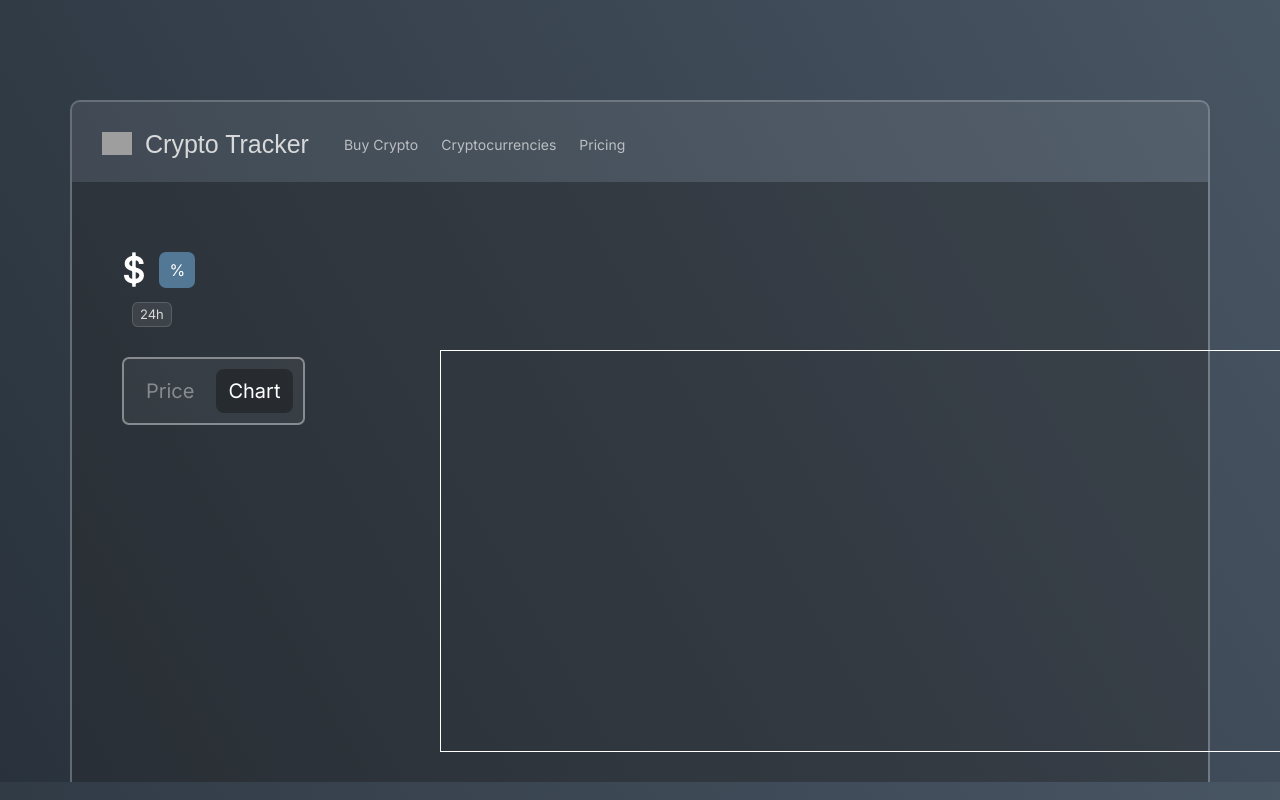
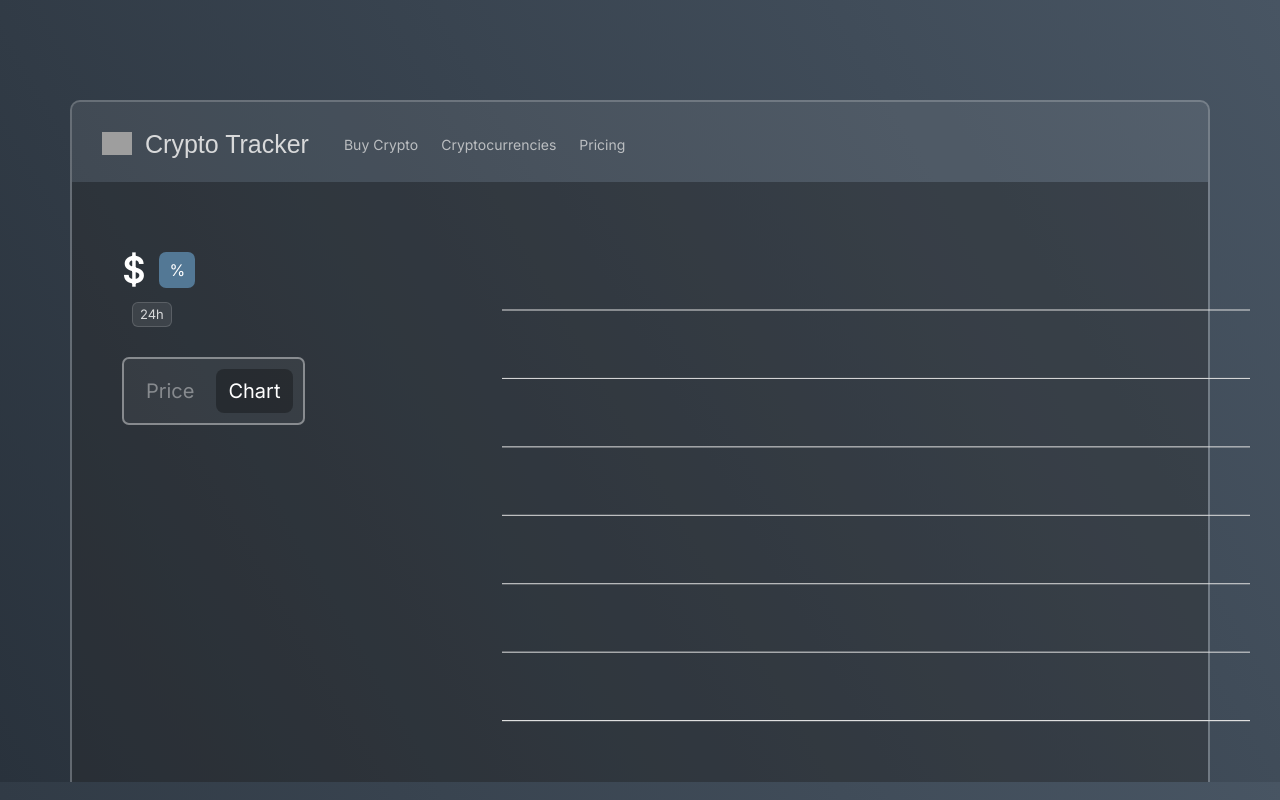
Before and after one commit to cosmospluism/react-crypto-tracker, a React (Create React App) app: page /1/chart in a window 1280 px wide. Both pictures are taken after a click on the item "Buy Crypto". Built offline with nearby package versions, Linux system fonts and the light colour scheme; no server answers; grey boxes are pictures that could not be loaded; a web font is replaced by a local one.

Commit message:
Created a chart using apexcharts

```diff
--- a/src/routes/Chart.tsx
+++ b/src/routes/Chart.tsx
@@ -1,31 +1,73 @@
+import styled from "styled-components";
 import ApexCharts from "react-apexcharts";
 import { useQuery } from "react-query";
 import { fetchCoinOhlc } from "../api";
-import styled from "styled-components";
 
 const Container = styled.div`
   position: absolute;
-  top: 350px;
-  left: 440px;
+  /* top: 350px; */
+  /* left: 440px; */
+  /* height: 400px;
+  width: 850px; */
+  top: 280px;
+  left: 490px;
   height: 400px;
-  width: 850px;
-  border: 1px solid white;
+  width: 770px;
 `;
 
+// interface
 interface IChart {
   coinId: string;
   coinSymbol: string;
 }
 
+interface IData {
+  time_open: number;
+  time_close: number;
+  open: string;
+  high: string;
+  low: string;
+  close: string;
+  volume: string;
+  market_cap: number;
+}
+
 function Chart({ coinId, coinSymbol }: IChart) {
-  const { data } = useQuery(["coinOhlc", coinId], () =>
+  const { data } = useQuery<IData[]>(["coinOhlc", coinId], () =>
     fetchCoinOhlc(coinId, coinSymbol)
   );
   console.log(data);
 
   return (
     <Container>
-      {/* <ApexCharts type="area" height={350} series={[]} /> */}
+      <ApexCharts
+        type="area"
+        options={{
+          xaxis: {
+            axisTicks: {
+              show: false,
+            },
+          },
+          yaxis: {
+            show: false,
+          },
+          chart: {
+            toolbar: {
+              show: false,
+            },
+          },
+          fill: {
+            type: "gradient",
+            gradient: { gradientToColors: ["lightblue"], stops: [0, 100] },
+          },
+        }}
+        series={[
+          {
+            name: "price",
+            data: data?.map((price) => Number(price.close)) ?? [],
+          },
+        ]}
+      />
     </Container>
   );
 }
--- a/src/routes/Coin.tsx
+++ b/src/routes/Coin.tsx
@@ -144,10 +144,6 @@ const Btn = styled.button<{ $isActive: boolean }>`
   &:nth-child(2) {
     margin-left: 10px;
   }
-  &:hover {
-    background-color: rgba(0, 0, 0, 0.3);
-    color: white;
-  }
 `;
 
 // interface
@@ -171,7 +167,6 @@ function Coin() {
   const { isLoading, data } = useQuery<ICoin>(["coin: ", coinId], () =>
     fetchCoin(coinId)
   );
-  // console.log(data?.symbol);
   const priceMatch = useRouteMatch(`/${coinId}/price`);
   const chartMatch = useRouteMatch(`/${coinId}/chart`);
 
```
Also changed, not shown: src/api.ts (+12 -23 lines).
